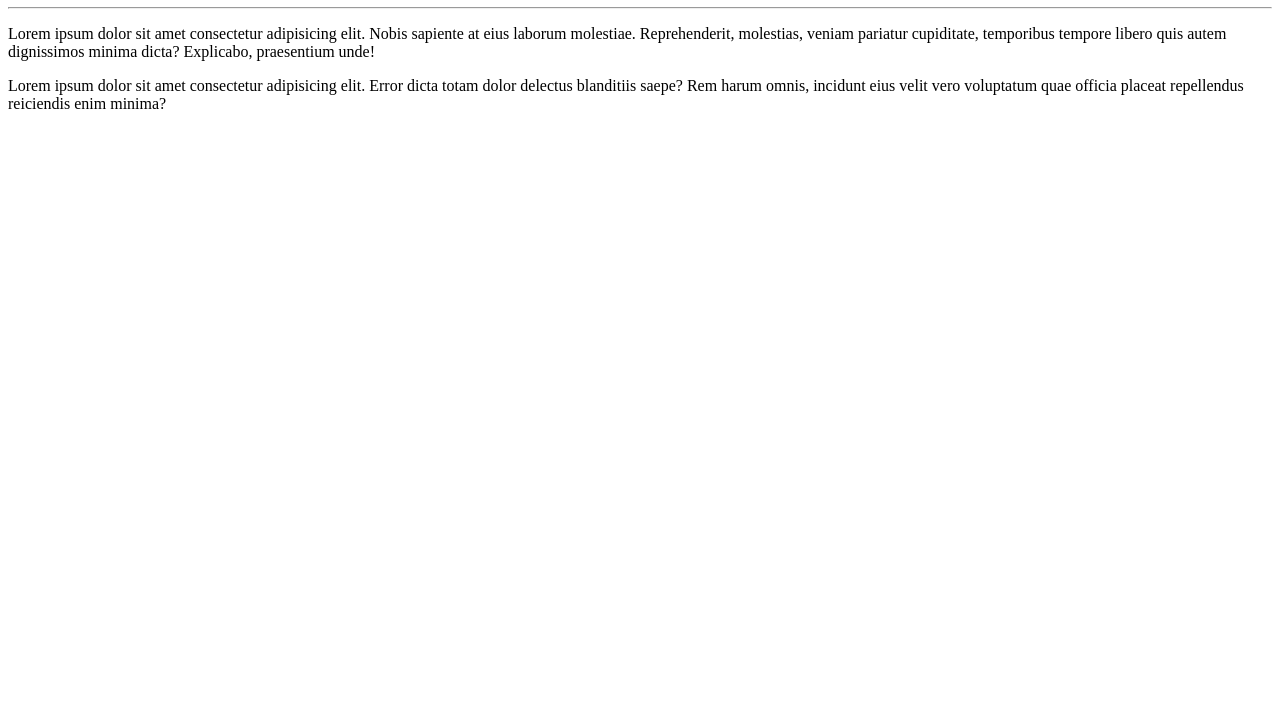
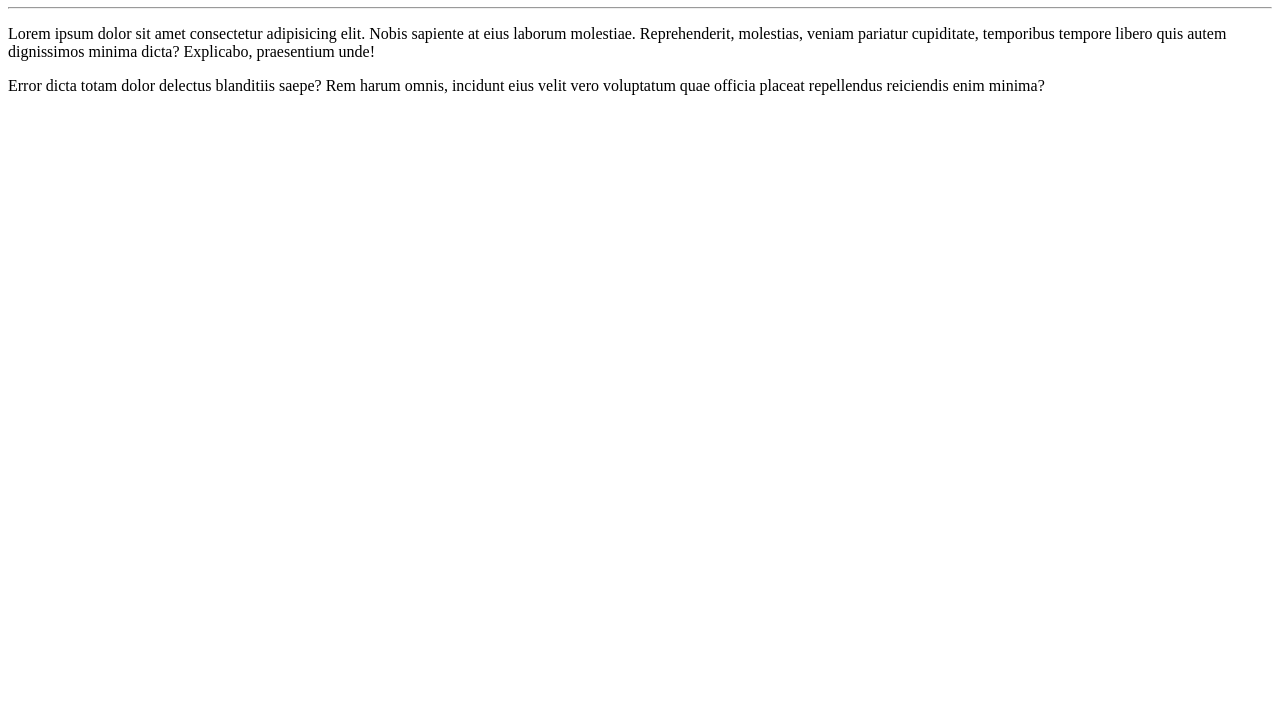
Before and after one commit to ramondfalcao/Ola-Mundo, a plain HTML site: page site-exemplo/index.html in a window 1280 px wide. Shown: the part 73-800 px from the top of the page. Drawn offline with Linux system fonts and the light colour scheme.

Commit message:
atualização

```diff
--- a/site-exemplo/index.html
+++ b/site-exemplo/index.html
@@ -10,6 +10,6 @@
      <h1>Olá, Mundo!</h1>
      <hr>
      <p>Lorem ipsum dolor sit amet consectetur adipisicing elit. Nobis sapiente at eius laborum molestiae. Reprehenderit, molestias, veniam pariatur cupiditate, temporibus tempore libero quis autem dignissimos minima dicta? Explicabo, praesentium unde!</p>
-     <p>Lorem ipsum dolor sit amet consectetur adipisicing elit. Error dicta totam dolor delectus blanditiis saepe? Rem harum omnis, incidunt eius velit vero voluptatum quae officia placeat repellendus reiciendis enim minima?</p>
+     <p> Error dicta totam dolor delectus blanditiis saepe? Rem harum omnis, incidunt eius velit vero voluptatum quae officia placeat repellendus reiciendis enim minima?</p>
 </body>
 </html>
```
